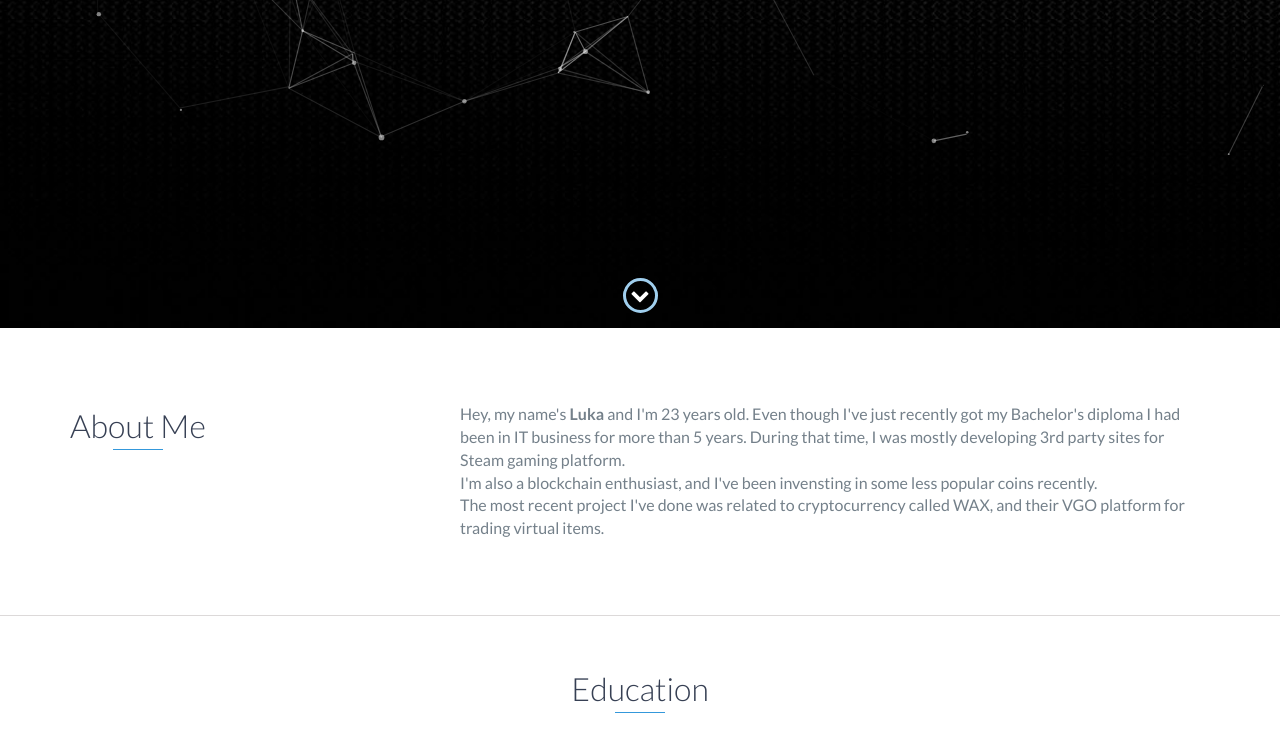
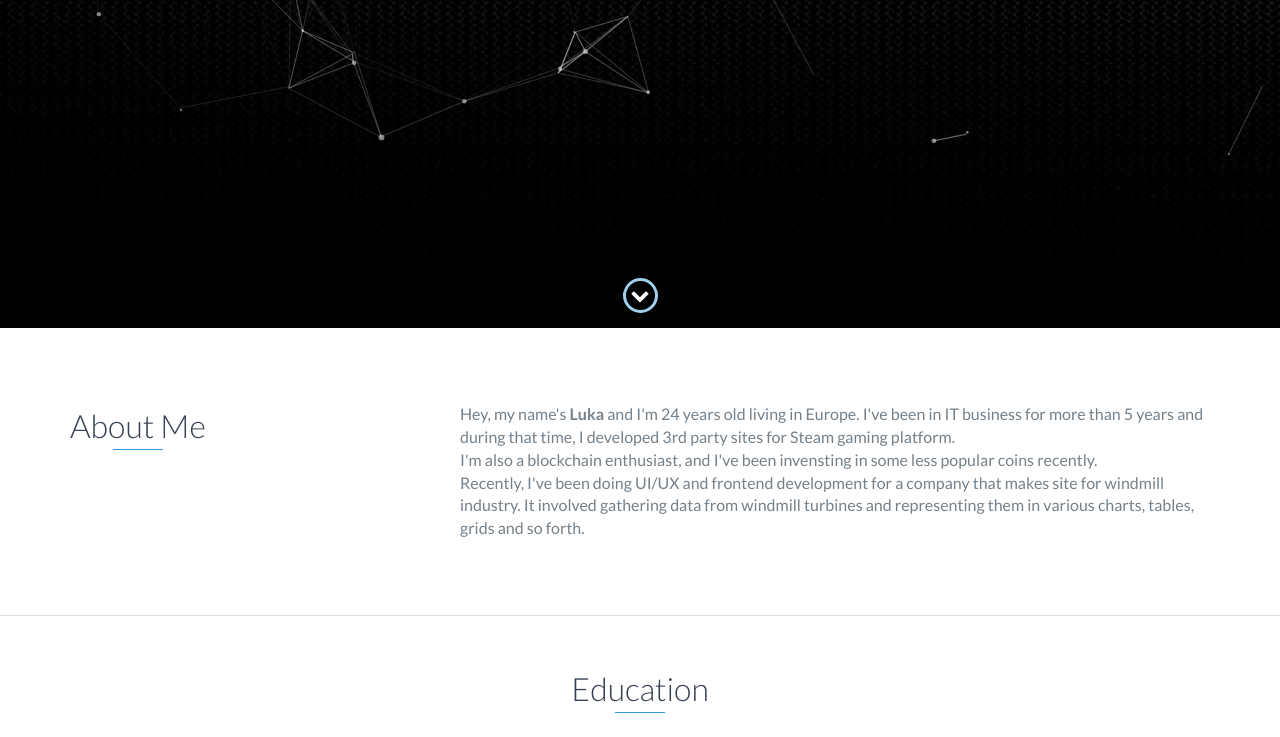
Before and after one commit to damianac/damianac.github.io, a website: page index.html in a window 1280 px wide. Shown: the part 472-1209 px from the top of the page. Drawn offline with nearby package versions, Linux system fonts and the light colour scheme.

Commit message:
changed header text

```diff
--- a/index.html
+++ b/index.html
@@ -73,12 +73,12 @@
                 </div>
                 <div class="col-md-8">
                     <p>
-                        Hey, my name's <b>Luka</b> and I'm 23 years old. Even though I've just recently got my Bachelor's diploma I had been in IT business for more than 5 years.
-                        During that time, I was mostly developing 3rd party sites for Steam gaming platform.<br>
-                         I'm also a blockchain enthusiast, and I've been invensting in some less popular coins recently.
+                        Hey, my name's <b>Luka</b> and I'm 24 years old living in Europe. I've been in IT business for more than 5 years and
+                        during that time, I developed 3rd party sites for Steam gaming platform.<br>
+                        I'm also a blockchain enthusiast, and I've been invensting in some less popular coins recently.
                          <br>
-                         The most recent project I've done was related to cryptocurrency called WAX, and their VGO platform for trading virtual items.
-
+                        Recently, I've been doing UI/UX and frontend development for a company that makes site for windmill industry. It involved
+                        gathering data from windmill turbines and representing them in various charts, tables, grids and so forth.
                     </p>
                 </div>
             </div>
```
Also changed, not shown: 2 other files.
